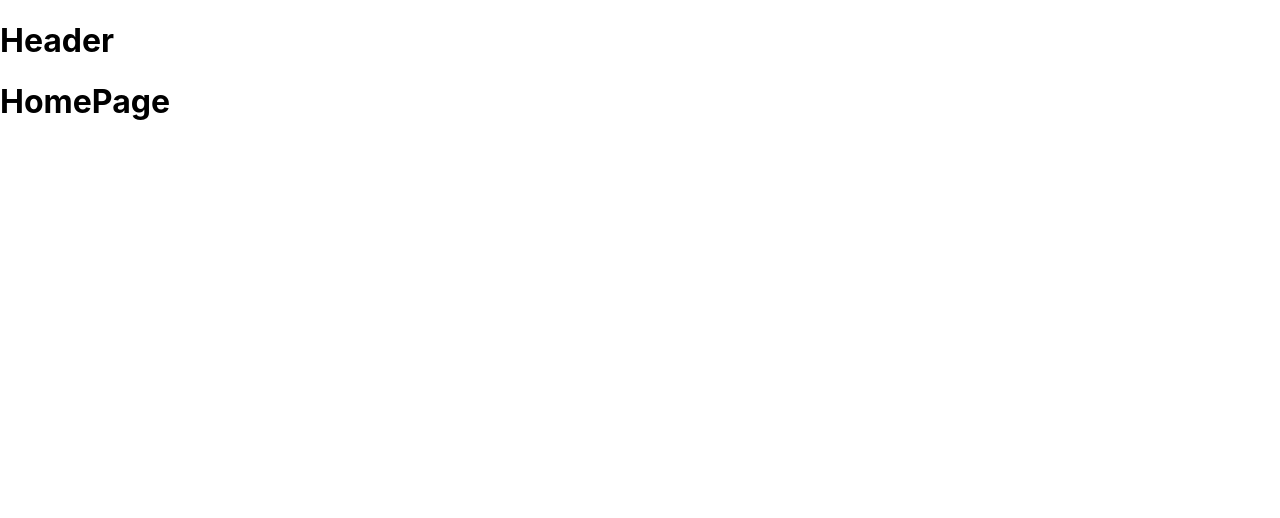
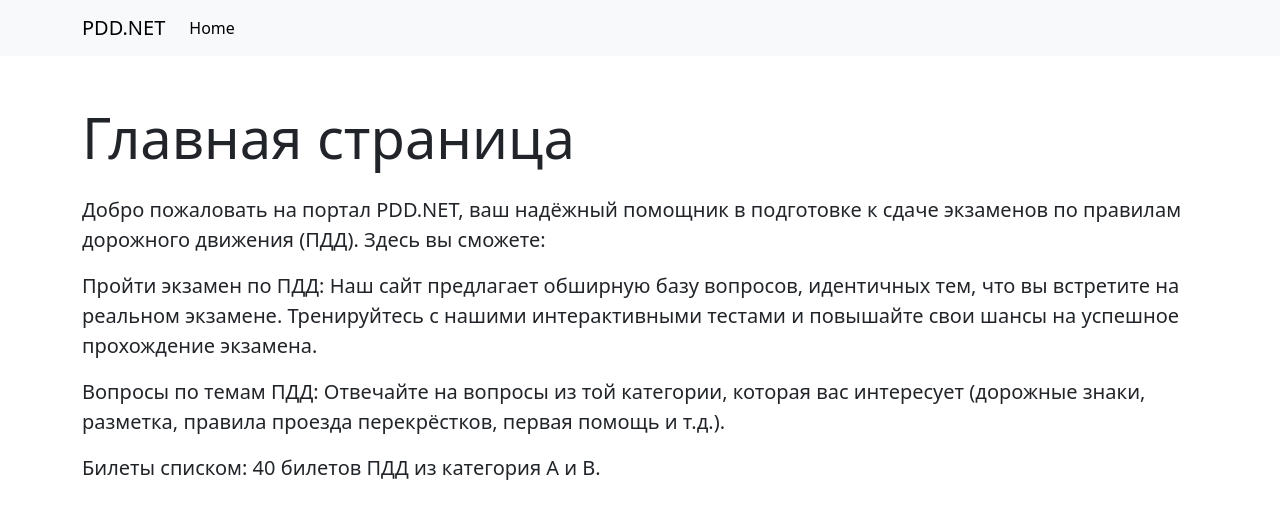
Before and after one commit to Alex5X55/PDD.NET, a React (Create React App) app in the folder PDD.NET.Client/pdd-net-client/: page / in a window 1280 px wide. Shown: the top 518 px of the page. Built offline with nearby package versions, Linux system fonts and the light colour scheme.

Commit message:
В проект импортированы стили css от bootstrap. Изменена структура Header - добавлены компоненты из bootstrap. HomePage сделана в черновом варианте.

```diff
--- a/PDD.NET.Client/pdd-net-client/src/components/app-header/app-header.tsx
+++ b/PDD.NET.Client/pdd-net-client/src/components/app-header/app-header.tsx
@@ -1,7 +1,23 @@
+import React from "react";
+import { NavLink } from "react-router-dom";
+import Container from "react-bootstrap/Container";
+import Nav from "react-bootstrap/Nav";
+import Navbar from "react-bootstrap/Navbar";
+
 export default function AppHeader() {
   return (
-    <header>
-      <h1>Header</h1>
-    </header>
+    <Navbar expand="lg" className="bg-body-tertiary">
+      <Container>
+        <Navbar.Brand href="/">PDD.NET</Navbar.Brand>
+        <Navbar.Toggle aria-controls="basic-navbar-nav" />
+        <Navbar.Collapse id="basic-navbar-nav">
+          <Nav className="me-auto">
+            <Nav.Link as={NavLink} to="/" end>
+              Home
+            </Nav.Link>
+          </Nav>
+        </Navbar.Collapse>
+      </Container>
+    </Navbar>
   );
 }
--- a/PDD.NET.Client/pdd-net-client/src/index.tsx
+++ b/PDD.NET.Client/pdd-net-client/src/index.tsx
@@ -3,6 +3,7 @@ import ReactDOM from "react-dom/client";
 import "./index.css";
 import App from "./components/app/app";
 import { BrowserRouter as Router } from "react-router-dom";
+import "bootstrap/dist/css/bootstrap.min.css";
 
 const root = ReactDOM.createRoot(
   document.getElementById("root") as HTMLElement,
--- a/PDD.NET.Client/pdd-net-client/src/pages/home/home-page.tsx
+++ b/PDD.NET.Client/pdd-net-client/src/pages/home/home-page.tsx
@@ -1,7 +1,31 @@
 export default function HomePage() {
   return (
-    <div>
-      <h1>HomePage</h1>
+    <div className="container">
+      <header className="jumbotron mt-5">
+        <h1 className="display-4 mb-4">Главная страница</h1>
+        <p className="lead">
+          Добро пожаловать на портал PDD.NET, ваш надёжный помощник в подготовке
+          к сдаче экзаменов по правилам дорожного движения (ПДД). Здесь вы
+          сможете:
+        </p>
+        <p className="lead">
+          {/*TODO: ссылка на будущий раздел*/}
+          Пройти экзамен по ПДД: Наш сайт предлагает обширную базу вопросов,
+          идентичных тем, что вы встретите на реальном экзамене. Тренируйтесь с
+          нашими интерактивными тестами и повышайте свои шансы на успешное
+          прохождение экзамена.
+        </p>
+        <p className="lead">
+          {/*TODO: ссылка на будущий раздел*/}
+          Вопросы по темам ПДД: Отвечайте на вопросы из той категории, которая
+          вас интересует (дорожные знаки, разметка, правила проезда
+          перекрёстков, первая помощь и т.д.).
+        </p>
+        <p className="lead">
+          {/*TODO: ссылка на будущий раздел*/}
+          Билеты списком: 40 билетов ПДД из категория A и B.
+        </p>
+      </header>
     </div>
   );
 }
```
Also changed, not shown: PDD.NET.Client/pdd-net-client/src/components/app-header/app-header.module.css (deleted).
